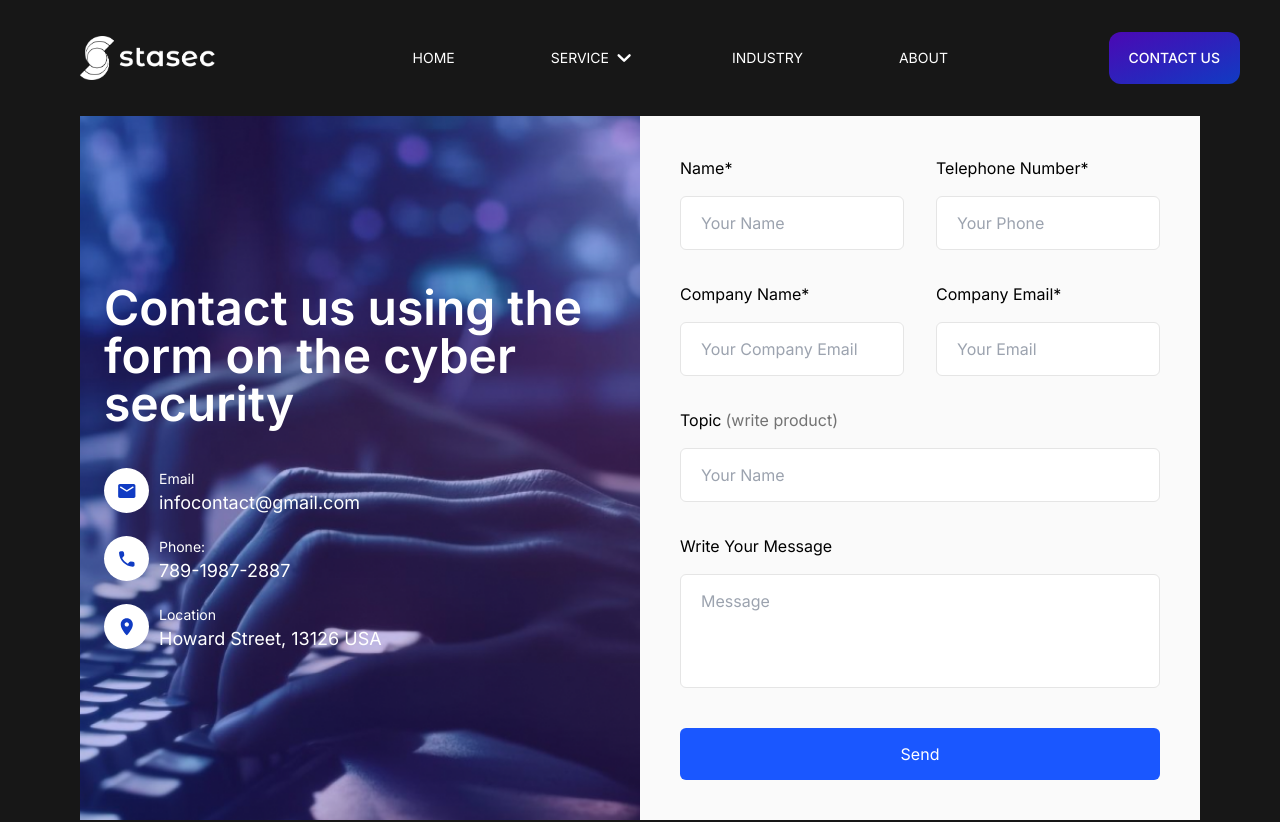
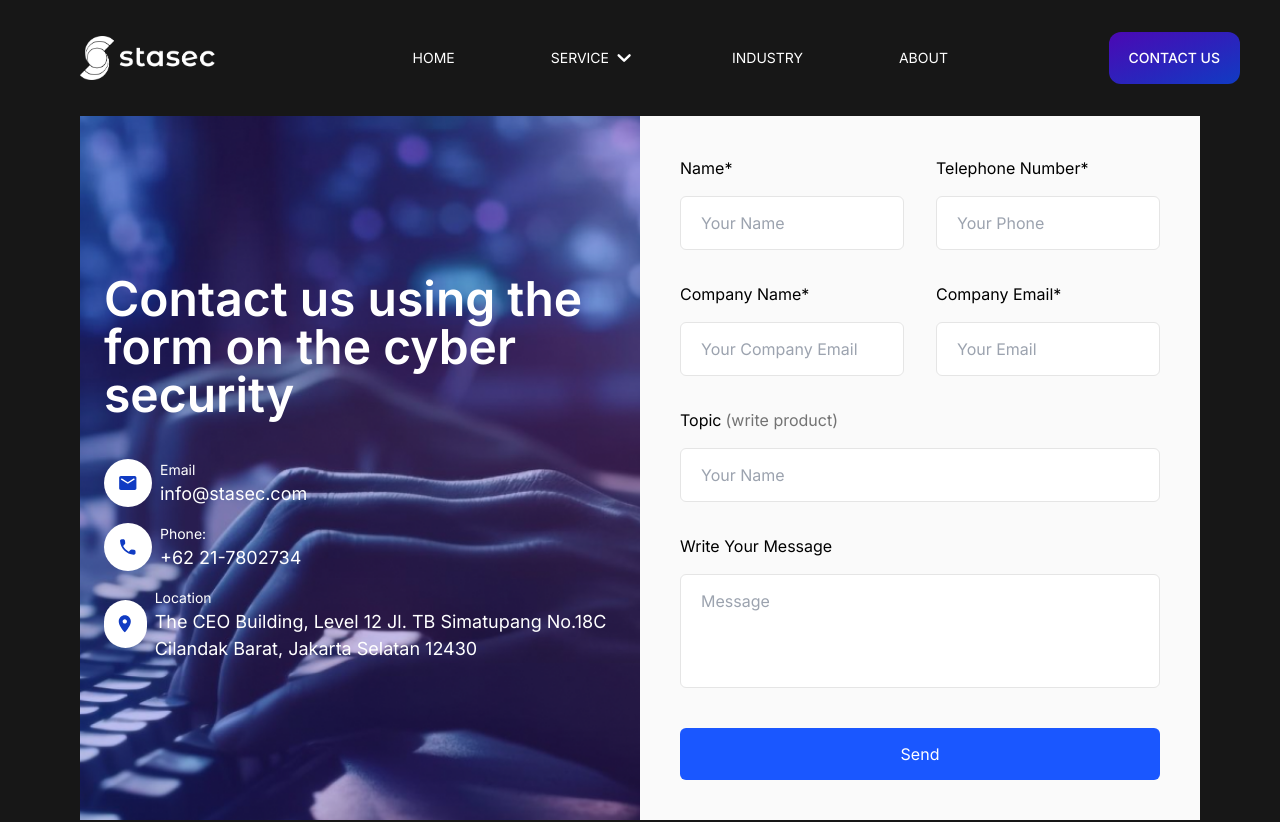
Before and after one commit to PandjiBayu/stasec, a Next.js app: page /contact in a window 1280 px wide. Shown: the top 822 px of the page. Built offline with nearby package versions, Linux system fonts and the light colour scheme.

Commit message:
Update contact page detail

```diff
--- a/src/app/contact/page.js
+++ b/src/app/contact/page.js
@@ -17,33 +17,37 @@ export default function Contact() {
             <h3 className="text-3xl font-semibold md:text-5xl">
               Contact us using the form on the cyber security
             </h3>
-            <div className="flex flex-col space-y-[20px]">
-              <div className="flex space-x-[10px]">
-                <div className="rounded-full bg-white w-[45px] h-[45px] flex items-center justify-center">
+            <div className="flex flex-col space-y-4">
+              <div className="flex items-center space-x-2">
+                <div className="flex items-center justify-center w-12 h-12 overflow-hidden bg-white rounded-full aspect-w-1">
                   <Mail width={22} height={22} color={"#103BC3"} />
                 </div>
                 <div className="flex flex-col">
                   <div className="text-[14px]">Email</div>
-                  <div className="text-[18px]">infocontact@gmail.com</div>
+                  <div className="text-[18px]">info@stasec.com</div>
                 </div>
               </div>
 
-              <div className="flex space-x-[10px]">
-                <div className="rounded-full bg-white w-[45px] h-[45px] flex items-center justify-center">
+              <div className="flex items-center space-x-2">
+                <div className="flex items-center justify-center w-12 h-12 overflow-hidden bg-white rounded-full aspect-w-1">
                   <Phone width={22} height={22} color={"#103BC3"} />
                 </div>
                 <div className="flex flex-col">
                   <div className="text-[14px]">Phone:</div>
-                  <div className="text-[18px]">789-1987-2887</div>
+                  <div className="text-[18px]">+62 21-7802734</div>
                 </div>
               </div>
-              <div className="flex space-x-[10px]">
-                <div className="rounded-full bg-white w-[45px] h-[45px] flex items-center justify-center">
+
+              <div className="flex items-center space-x-2">
+                <div className="flex items-center justify-center w-[125px] md:w-[72px] h-12 overflow-hidden bg-white rounded-full aspect-w-1">
                   <Location width={22} height={22} color={"#103BC3"} />
                 </div>
                 <div className="flex flex-col">
                   <div className="text-[14px]">Location</div>
-                  <div className="text-[18px]">Howard Street, 13126 USA</div>
+                  <div className="text-[18px]">
+                    The CEO Building, Level 12 Jl. TB Simatupang No.18C Cilandak
+                    Barat, Jakarta Selatan 12430
+                  </div>
                 </div>
               </div>
             </div>
```
